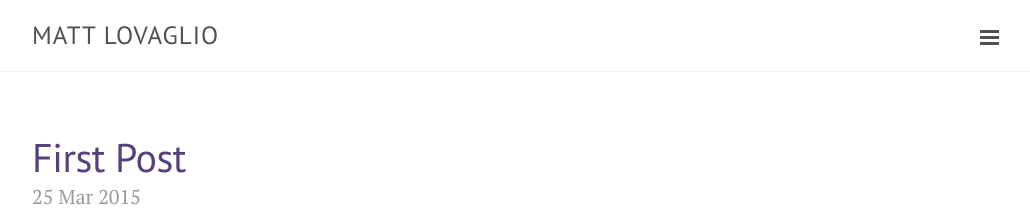
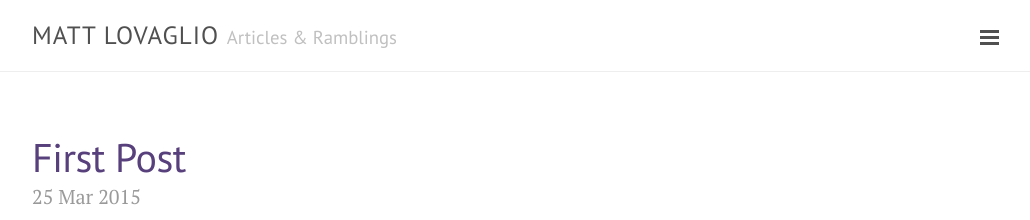
Before and after one commit to mattlovaglio/mattlovaglio.github.io, a Jekyll site: the page built from index.html, in a window 1280 px wide and 900 px high. Shown: the top 220 px of the window, without its empty margins (248-1278 px from the left). Built offline with Jekyll 4.4.1, drawn with Linux system fonts in a browser that asks for light colours; Markdown is read by kramdown in place of the engine named in the settings; the list of posts is cut into pages by our own code.

Commit message:
Updated Tagline
Updated tagline to “articles & ramblings”.

```diff
--- a/_config.yml
+++ b/_config.yml
@@ -10,7 +10,7 @@ relative_permalinks: true
 
 # Setup
 title:               MATT LOVAGLIO
-tagline:             ''
+tagline:             'Articles & Ramblings'
 description:         'The blog of <a href="https://twitter.com/mattlovaglio" target="_blank">@mattlovaglio</a>.'
 url:                 http://lanyon.getpoole.com
 baseurl:             /
```
